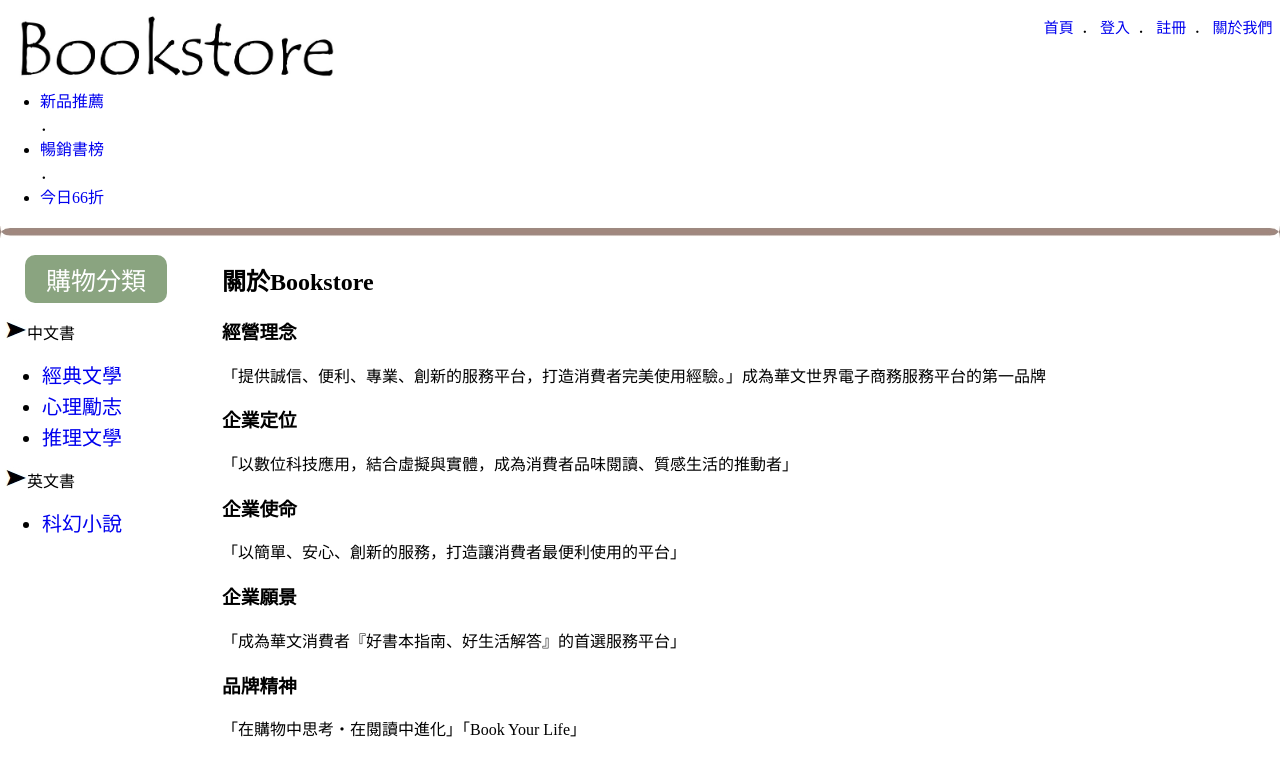
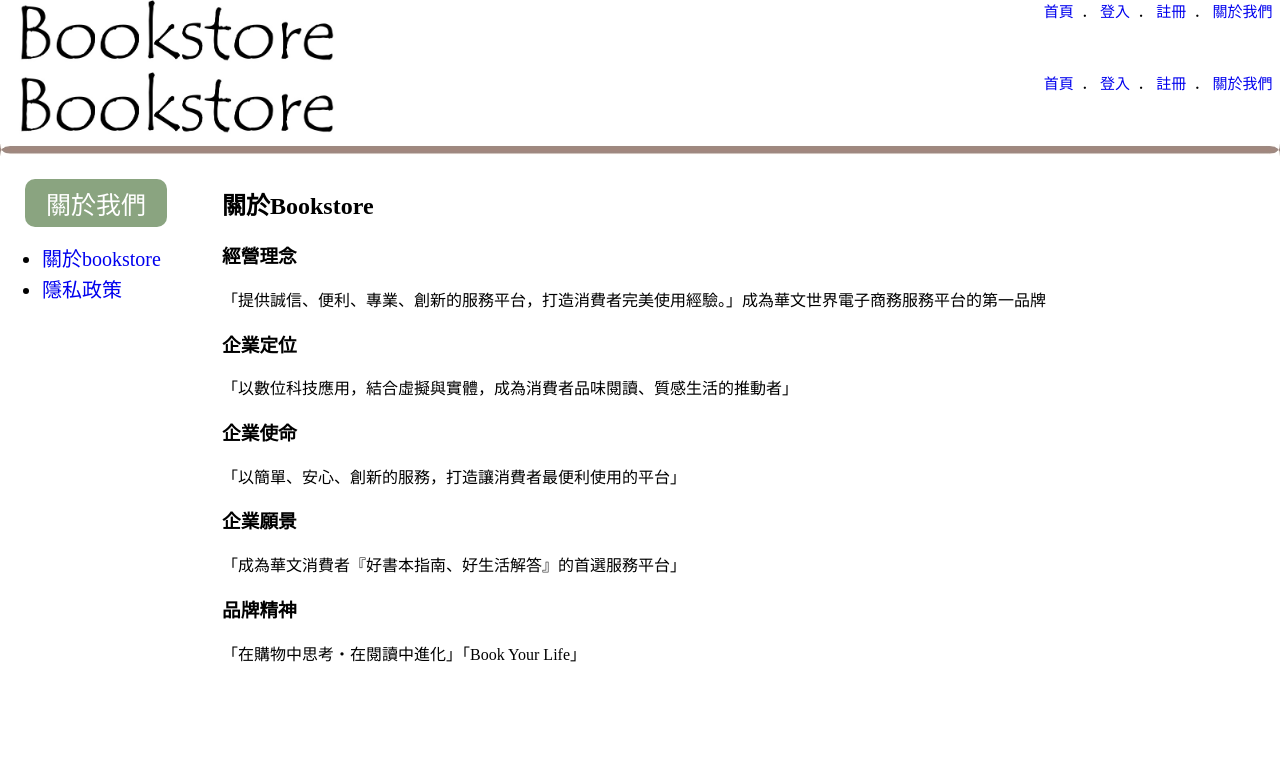
Before and after one commit to cookie0010130/bookstore, a Django app: page /main/aboutbookstore/ in a window 1280 px wide. Shown: the top 777 px of the page. After the commit the page ends 662 px from the top, so only its background shows below. Run offline with Django 3.2, Linux system fonts and the light colour scheme.

Commit message:
finish!!

```diff
--- a/bookstore/main/templates/main/aboutbookstore.html
+++ b/bookstore/main/templates/main/aboutbookstore.html
@@ -25,26 +25,29 @@
     <a href="{% url 'main:main' %}"><img src = "{% static 'main/img/bookstore02.jpg' %}" alt="bookstore" width = "350" ></a>
   </header>
 
-<div>
-  <ul class="top">
-    <li class="top-sort"><a href="{% url 'main:new' %}"style="text-decoration:none;">新品推薦</a></li>．
-    <li class="top-sort"><a href="{% url 'main:hot' %}"style="text-decoration:none;">暢銷書榜</a></li>．
-    <li class="top-sort"><a href="{% url 'main:34off' %}"style="text-decoration:none;">今日66折</a></li>
-  </ul>
-</div>
+<div id="wrapper">
+  <nav>
+    <ul class="menu">
+      <li class="menu-sort"><a href="{% url 'main:main' %}" style="text-decoration:none;">首頁</a></li>．
+        {% if user.is_authenticated %}
+      <li class="menu-sort"><a href="{% url 'account:logout' %}">登出 ({{ user.username }})</a></li>．
+        {% else %}
+      <li class="menu-sort"><a href="{% url 'account:login' %}"style="text-decoration:none;">登入</a></li>．
+      <li class="menu-sort"><a href="{% url 'account:register' %}"style="text-decoration:none;">註冊</a></li>．
+        {% endif %}
+      <li class="menu-sort"><a href="{% url 'main:aboutbookstore' %}"style="text-decoration:none;">關於我們</a></li>
+    </ul>
+  </nav>
 
-  <div id="sup"><img src = "{% static 'main/img/hr01.jpg' %}" alt="hr" width = 100%></div>
+  <header>
+    <a href="{% url 'main:main' %}"><img src = "{% static 'main/img/bookstore02.jpg' %}" alt="bookstore" width = "350" ></a>
+  </header>
+  <sup><img src = "../img/hr01.jpg" alt="hr" width = 100%></sup>
   <aside>
-  <p class="shopmenu-title">購物分類</p>
-  <p class="shopmenu" >&nbsp;<img src = "{% static 'main/img/shopmenu.jpg' %}" >中文書</p>
+  <p class="shopmenu-title">關於我們</p>
       <ul>
-        <li class="shopmenu1"><a href="{% url 'main:title1' %}" style = "text-decoration:none;">經典文學</a></li>
-        <li class="shopmenu1"><a href="{% url 'main:title2' %}" style = "text-decoration:none;">心理勵志</a></li>
-        <li class="shopmenu1"><a href="{% url 'main:title3' %}" style = "text-decoration:none;">推理文學</a></li>
-      </ul>
-    <p class="shopmenu" font-size: 15px>&nbsp;<img src = "{% static 'main/img/shopmenu.jpg' %}" >英文書</p>
-      <ul>
-        <li class="shopmenu1"><a href="{% url 'main:title4' %}" style = "text-decoration:none;">科幻小說</a></li>
+        <li class="shopmenu1"><a href="../html/aboutbookstore.html" style = "text-decoration:none;">關於bookstore</a></li>
+        <li class="shopmenu1"><a href="../html/personal.html" style = "text-decoration:none;">隱私政策</a></li>
       </ul>
   </aside>
   <div id="content">
```
Also changed, not shown: bookstore/main/templates/main/personal.html (+5 -9 lines).
